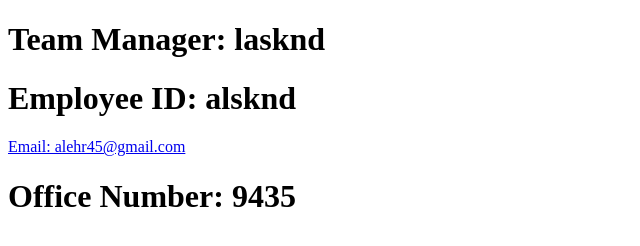
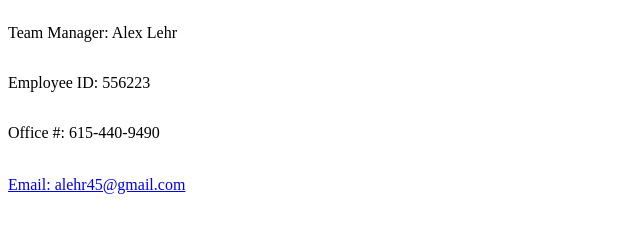
Before and after one commit to alehr45/team-profile-generator, a plain HTML site: page Roster.html in a window 1280 px wide. Shown: the whole page, without its empty margins (0-640 px from the left). Drawn offline with Linux system fonts and the light colour scheme.

Commit message:
styling for roster

```diff
--- a/Roster.html
+++ b/Roster.html
@@ -2,17 +2,20 @@
     <!DOCTYPE html>
     <html lang="en">
     <head>
+    <link rel="stylesheet" href="style.css">
         <meta charset="UTF-8">
         <meta http-equiv="X-UA-Compatible" content="IE=edge">
         <meta name="viewport" content="width=device-width, initial-scale=1.0">
         <title>My Custom Roster</title>
     </head>
     <body>
-        <h1 class="manager">Team Manager: lasknd</h1>
-        <h1 class="id">Employee ID: alsknd</h1>
-        <a class="email" href="mailto:alehr45@gmail.com">Email: alehr45@gmail.com</a>
-        <h1 class= "number">Office Number: 9435</h1>
-
-
+    <div>
+    <div class="container">
+    <p class="manager">Team Manager: Alex Lehr</p>
+    <p class="id">Employee ID: 556223</p>
+    <p class="officenumber">Office #: 615-440-9490</p>  <br>
+    <a class="email" href="mailto:alehr45@gmail.com">Email: alehr45@gmail.com</a>
+    </div>
+    </div>
     </body>
     </html>
--- /dev/null
+++ b/style.css
@@ -0,0 +1,5 @@
+.container{
+    display: flex;
+
+    flex-direction: column;
+};
```
Also changed, not shown: Index.js (+10 -6 lines).
